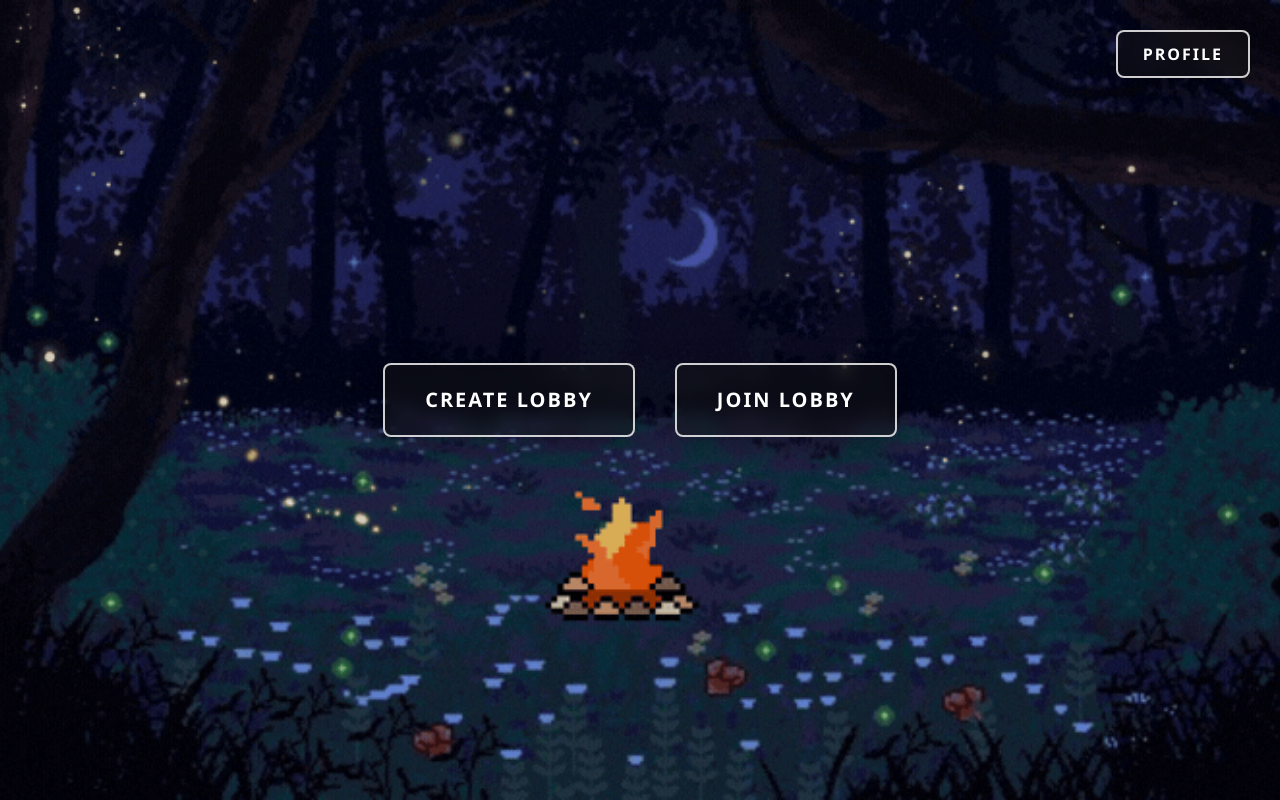
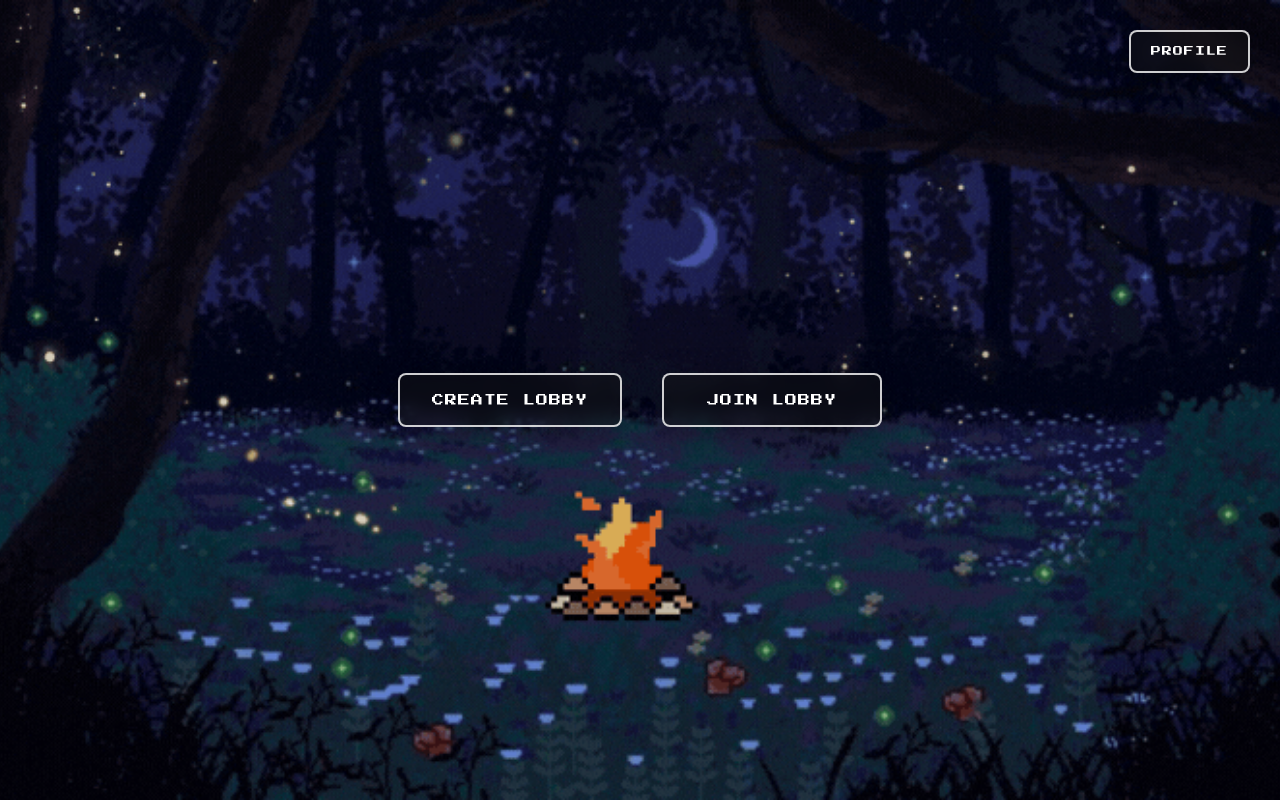
Before and after one commit to sadhana-2008/Focus_Fighter, a Flask app: page / in a window 1280 px wide. Run offline with Flask 3, Linux system fonts and the light colour scheme; some libraries are stand-ins or nearby versions.

Commit message:
Updated lobby's Font

```diff
--- a/templates/index.html
+++ b/templates/index.html
@@ -49,22 +49,18 @@
         /* Common Cinematic Button Styles */
         .cinematic-btn {
             background-color: rgba(20, 20, 20, 0.45);
-            /* Dark semi-transparent */
             color: #ffffff;
             border: 2px solid rgba(255, 255, 255, 0.8);
-            /* White borders */
             border-radius: 8px;
-            /* Slightly rounded for modern look */
-            font-size: 20px;
-            font-weight: 600;
+            font-family: 'Press Start 2P', monospace;
+            font-size: 12px;
+            font-weight: 400;
             text-transform: uppercase;
-            letter-spacing: 2px;
+            letter-spacing: 1px;
             cursor: pointer;
             transition: all 0.3s ease;
             backdrop-filter: blur(8px);
-            /* Strengthened Glassmorphism effect */
             -webkit-backdrop-filter: blur(8px);
-            /* Safari support */
             box-shadow: 0 8px 32px rgba(0, 0, 0, 0.3);
         }
 
@@ -73,6 +69,7 @@
             box-shadow: 0 0 15px rgba(255, 255, 255, 0.6);
             transform: scale(1.05);
             border-color: #ffffff;
+            text-shadow: 0 0 8px rgba(255, 255, 255, 0.8);
         }
 
         .cinematic-btn:active {
@@ -90,18 +87,15 @@
             justify-content: center;
             align-items: center;
             gap: 40px;
-            /* Symmetrical spacing */
             z-index: 10;
             pointer-events: none;
-            /* Let clicks pass through empty space */
         }
 
         /* Main Buttons Sizing */
         .main-btn {
-            padding: 20px 40px;
+            padding: 16px 32px;
             min-width: 220px;
             pointer-events: auto;
-            /* Re-enable clicks for buttons */
         }
 
         /* Top Right Profile Button */
@@ -109,8 +103,8 @@
             position: absolute;
             top: 30px;
             right: 30px;
-            padding: 10px 25px;
-            font-size: 16px;
+            padding: 12px 20px;
+            font-size: 10px;
             z-index: 10;
         }
     </style>
```
